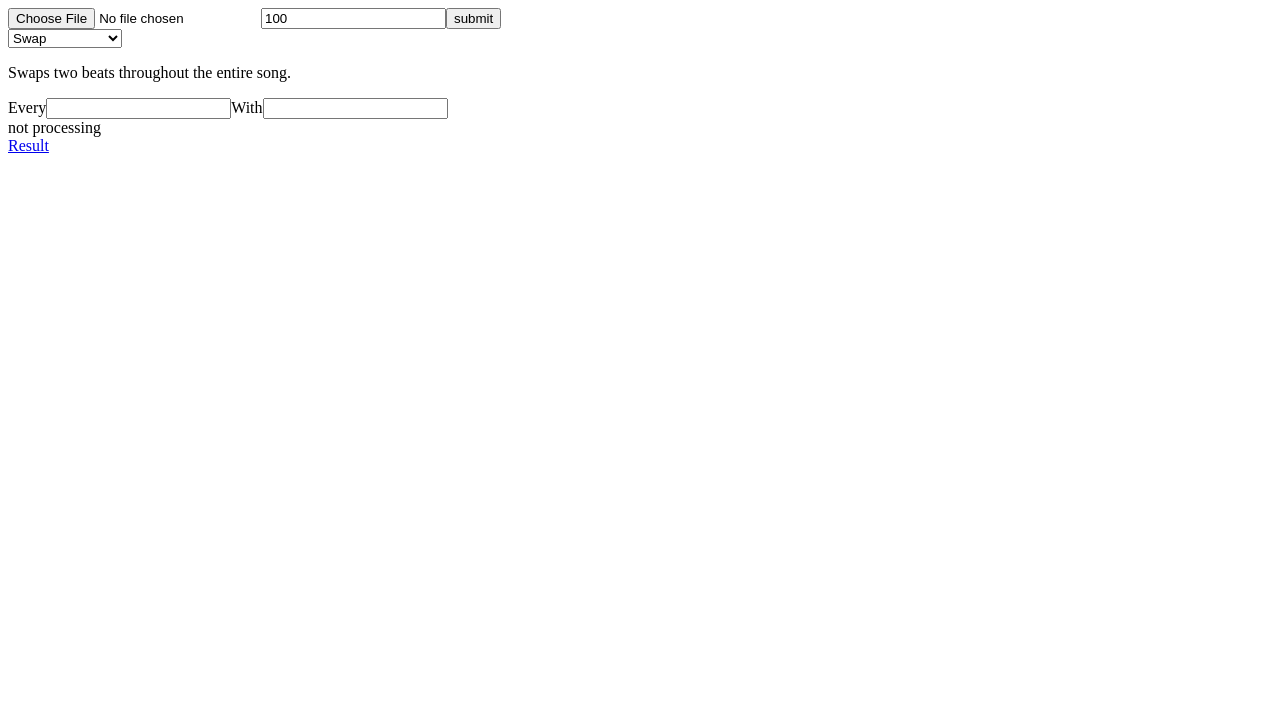
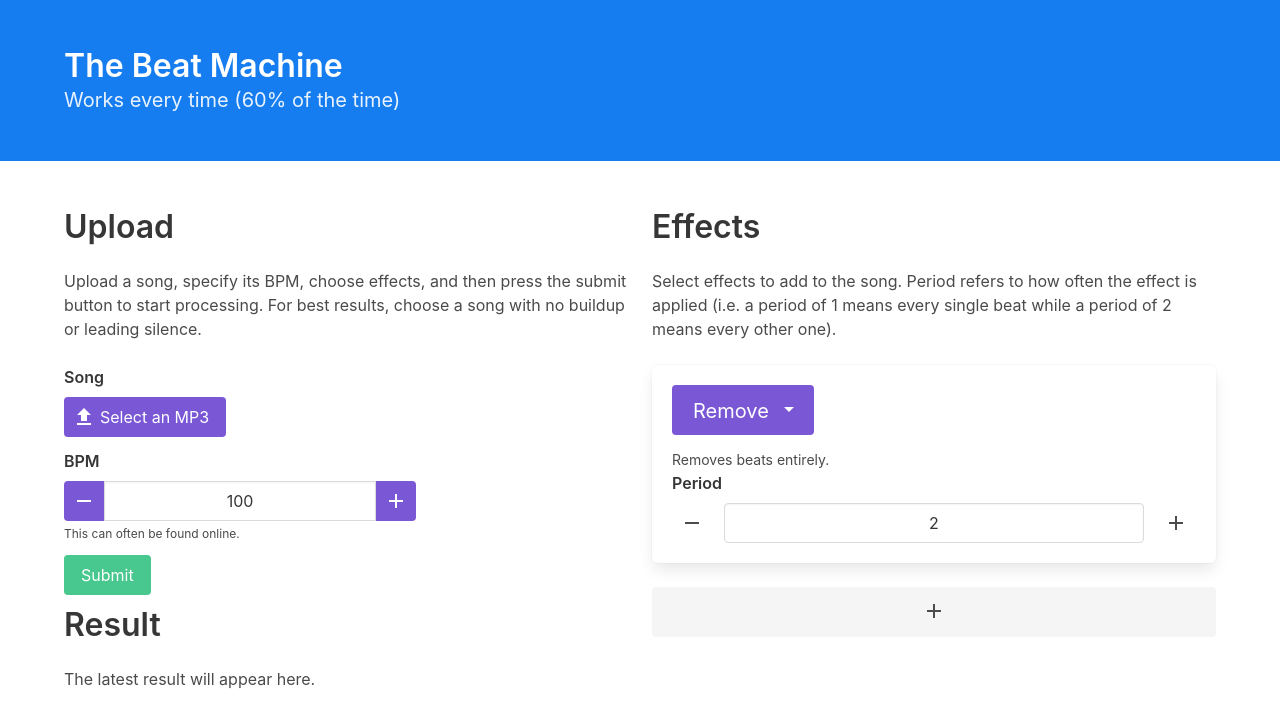
Before and after one commit to beat-machine/beat-webapp, a Vue app: page / in a window 1280 px wide. Shown: the top 726 px of the page. Built offline with nearby package versions, Linux system fonts and the light colour scheme.

Commit message:
Create initial, slightly rough UI

```diff
--- a/package.json
+++ b/package.json
@@ -8,7 +8,9 @@
     "lint": "vue-cli-service lint"
   },
   "dependencies": {
+    "@mdi/font": "^3.6.95",
     "axios": "^0.19.0",
+    "buefy": "^0.7.7",
     "core-js": "^2.6.5",
     "vue": "^2.6.10"
   },
--- a/public/index.html
+++ b/public/index.html
@@ -1,5 +1,6 @@
 <!DOCTYPE html>
 <html lang="en">
+
 <head>
   <meta charset="utf-8">
   <meta http-equiv="X-UA-Compatible" content="IE=edge">
@@ -7,11 +8,14 @@
   <link rel="icon" href="<%= BASE_URL %>favicon.ico">
   <title>beat-webapp</title>
 </head>
+
 <body>
   <noscript>
-      <strong>We're sorry but beat-webapp doesn't work properly without JavaScript enabled. Please enable it to continue.</strong>
+    <strong>We're sorry but beat-webapp doesn't work properly without JavaScript enabled. Please enable it to
+      continue.</strong>
   </noscript>
   <div id="app"></div>
   <!-- built files will be auto injected -->
 </body>
+
 </html>
--- a/src/App.vue
+++ b/src/App.vue
@@ -1,27 +1,88 @@
 <template>
   <div id="app">
-    <div class="upload">
-      <input type="file" accept="audio/mpeg" v-on:change="updateSelectedSong($event)">
-      <input type="number" v-model.number="bpm">
-      <button v-on:click="submitSong()">submit</button>
+    <Banner></Banner>
+    <section class="section">
+      <div class="container">
+        <div class="columns">
+          <div class="column">
+            <h1 class="title">Upload</h1>
+            <p
+              class="content"
+            >Upload a song, specify its BPM, choose effects, and then press the submit button to start processing. For best results, choose a song with no buildup or leading silence.</p>
+            <b-field label="Song">
+              <b-field class="file">
+                <b-upload v-model="song" accept="audio/mpeg">
+                  <a class="button is-primary">
+                    <b-icon icon="upload"></b-icon>
+                    <span>Select an MP3</span>
+                  </a>
+                </b-upload>
+                <span class="file-name" v-if="song">{{ song.name }}</span>
+              </b-field>
+            </b-field>
+            <b-field label="BPM" message="This can often be found online.">
+              <b-numberinput controls-position="compact" v-model.number="bpm"></b-numberinput>
+            </b-field>
+            <b-field>
+              <b-button
+                v-on:click="submitSong()"
+                type="is-success"
+                v-if="!processing && !uploading"
+              >Submit</b-button>
+              <b-button v-else type="is-loading is-success" disabled>Submit</b-button>
+            </b-field>
+            <h1 class="title">Result</h1>
+            <b-notification
+              type="is-danger"
+              v-bind:closable="false"
+              role="alert"
+              v-if="resultError"
+            >{{ resultError }}</b-notification>
+            <template v-if="uploading">
+              <small>Uploading audio</small>
+              <progress class="progress is-dark" v-bind:max="100" v-bind:value="uploadPercentage"></progress>
+            </template>
+            <template v-if="processing">
+              <small>Processing effect {{ progress }} of {{ submittedEffectCount }}</small>
+              <progress
+                class="progress is-primary"
+                v-bind:value="progress"
+                v-bind:max="submittedEffectCount"
+              ></progress>
+            </template>
+            <audio v-bind:src="resultUri" v-if="resultUri" controls type="audio/mpeg" autostart="0"></audio>
+            <p v-else>The latest result will appear here.</p>
           </div>
-    <div class="effects">
-      <EffectSelector
-        v-for="(effect, i) in effects"
-        v-bind:key="i"
-        v-bind:effects="effectDefinitions"
-        ref="effect"
-      ></EffectSelector>
+          <div class="column">
+            <h1 class="title">Effects</h1>
+            <p
+              class="content"
+            >Select effects to add to the song. Period refers to how often the effect is applied (i.e. a period of 1 means every single beat while a period of 2 means every other one).</p>
+            <div class="box" v-for="(effect, i) in effects" v-bind:key="i">
+              <EffectSelector v-bind:effects="effectDefinitions" ref="effect"></EffectSelector>
             </div>
-    <div class="status">
-      <div>{{status}}</div>
-      <a :href="lastResultUri">Result</a>
+            <div class="buttons">
+              <b-button type="is-light is-fullwidth is-medium" v-on:click="effects.push({})">
+                <b-icon icon="plus"></b-icon>
+              </b-button>
+              <b-button
+                type="is-light is-fullwidth is-medium"
+                v-if="effects.length > 1"
+                v-on:click="effects.pop()"
+              >
+                <b-icon icon="minus"></b-icon>
+              </b-button>
             </div>
+          </div>
+        </div>
+      </div>
+    </section>
   </div>
 </template>
 
 <script>
 import axios from "axios";
+import Banner from "./components/Banner.vue";
 import EffectSelector from "./components/EffectSelector.vue";
 import { setInterval, clearInterval } from "timers";
 import effectDefinitions from "./assets/effects.json";
@@ -36,15 +97,24 @@ export default {
       bpm: 100,
       effects: [{}],
       effectDefinitions: effectDefinitions,
-      status: "not processing",
       pollToken: null,
-      lastResultUri: "#"
+      uploading: false,
+      uploadPercentage: 0,
+      processing: false,
+      resultUri: null,
+      resultError: null,
+      progress: 0,
+      submittedEffectCount: 0
     };
   },
   components: {
+    Banner,
     EffectSelector
   },
   computed: {
+    effectCount() {
+      return this.$refs.effect.length;
+    },
     serializedEffects() {
       return this.$refs.effect.map(e => e.serialized);
     },
@@ -61,26 +131,44 @@ export default {
       );
 
       return data;
+    },
+    isProcessing() {
+      return this.pollToken !== null;
     }
   },
   methods: {
-    updateSelectedSong(e) {
-      this.song = e.target.files[0];
-    },
     async submitSong() {
+      if (this.processing) {
+        return;
+      }
+
+      this.resultError = null;
+      this.submittedEffectCount = this.effectCount;
+
       try {
+        this.uploading = true;
+
         let response = await axios.post(
           BASE_URI + "/api/v0/submit",
           this.requestData,
           {
             headers: {
               "Content-Type": "multipart/form-data"
-            }
+            },
+            onUploadProgress: function(event) {
+              this.uploadPercentage = parseInt(
+                Math.round((event.loaded * 100) / event.total)
+              );
+            }.bind(this)
           }
         );
+
         this.startPolling(response.data.status.href);
       } catch (e) {
-        console.warn("that's a shame", e);
+        this.resultError = e;
+        this.$toast.open("An error occurred.");
+      } finally {
+        this.uploading = false;
       }
     },
     startPolling(statusUri) {
@@ -88,20 +176,25 @@ export default {
         clearInterval(this.pollToken);
       }
 
-      this.pollToken = setInterval(
-        async function() {
+      this.processing = true;
+      this.pollToken = setInterval(() => this.poll(statusUri), 3000);
+    },
+    async poll(statusUri) {
       let baseUri = BASE_URI + statusUri;
-          let result = await axios.get(baseUri, { maxRedirects: 0 });
+      let result = await axios.get(baseUri);
 
       if (result.data.state === "SUCCESS") {
-            this.lastResultUri = BASE_URI + result.data.location;
+        this.resultUri = BASE_URI + result.data.location;
+        this.processing = false;
+        this.$toast.open("Finished!");
         clearInterval(this.pollToken);
+      } else if (result.data.state === "PROGRESS") {
+        this.progress = result.data.current_effect;
       } else {
-            console.log(result.data.state);
+        this.error = "An error occurred.";
+        this.processing = false;
+        clearInterval(this.pollToken);
       }
-        }.bind(this),
-        3000
-      );
     }
   }
 };
--- a/src/assets/effects.json
+++ b/src/assets/effects.json
@@ -1,4 +1,17 @@
 [
+    {
+        "id": "remove",
+        "name": "Remove",
+        "description": "Removes beats entirely.",
+        "params": [
+            {
+                "id": "period",
+                "name": "Period",
+                "default": 2,
+                "minimum": 1
+            }
+        ]
+    },
     {
         "id": "swap",
         "name": "Swap",
@@ -6,13 +19,13 @@
         "params": [
             {
                 "id": "x_period",
-                "name": "Every",
+                "name": "First beat",
                 "default": 2,
                 "minimum": 1
             },
             {
                 "id": "y_period",
-                "name": "With",
+                "name": "Second beat",
                 "default": 4,
                 "minimum": 1
             }
@@ -25,20 +38,7 @@
         "params": [
             {
                 "id": "period",
-                "name": "Every",
-                "default": 2,
-                "minimum": 1
-            }
-        ]
-    },
-    {
-        "id": "remove",
-        "name": "Remove",
-        "description": "Removes beats entirely.",
-        "params": [
-            {
-                "id": "period",
-                "name": "Every",
+                "name": "Period",
                 "default": 2,
                 "minimum": 1
             }
@@ -46,18 +46,18 @@
     },
     {
         "id": "repeat",
-        "name": "Repeat N times",
-        "description": "Removes beats entirely.",
+        "name": "Repeat",
+        "description": "Repeats beats a certain number of times.",
         "params": [
             {
                 "id": "period",
-                "name": "Every",
+                "name": "Period",
                 "default": 2,
                 "minimum": 1
             },
             {
                 "id": "times",
-                "name": "N",
+                "name": "Times to repeat",
                 "default": 2,
                 "minimum": 1
             }
@@ -70,7 +70,7 @@
         "params": [
             {
                 "id": "silence",
-                "name": "Every",
+                "name": "Period",
                 "default": 2,
                 "minimum": 1
             }
--- /dev/null
+++ b/src/assets/taglines.json
@@ -0,0 +1,7 @@
+[
+    "...but every single beat is missing",
+    "Destroyer of music",
+    "Topping the charts",
+    "It's experimental, you wouldn't get it",
+    "Works every time (60% of the time)"
+]
--- /dev/null
+++ b/src/components/Banner.vue
@@ -0,0 +1,33 @@
+<template>
+  <section class="hero is-info">
+    <div class="hero-body">
+      <div class="container">
+        <h1 class="title">The Beat Machine</h1>
+        <h2 class="subtitle" v-on:click="chooseTagline()">{{ tagline }}</h2>
+      </div>
+    </div>
+  </section>
+</template>
+
+<script>
+import taglines from "../assets/taglines.json";
+
+export default {
+  data() {
+    return {
+      taglines: taglines,
+      tagline: ""
+    };
+  },
+  methods: {
+    chooseTagline() {
+      this.tagline = this.taglines[
+        Math.floor(Math.random() * this.taglines.length)
+      ];
+    }
+  },
+  created() {
+    this.chooseTagline();
+  }
+};
+</script>
--- a/src/components/EffectSelector.vue
+++ b/src/components/EffectSelector.vue
@@ -1,15 +1,27 @@
 <template>
   <div class="effect-selector">
-    <select v-model="selectedEffectIndex" v-on:change="updateParams()">
-      <option v-for="(effect, i) in effects" v-bind:key="i" :value="i">{{ effect.name }}</option>
-    </select>
-    <p>{{ selectedEffect.description }}</p>
-    <template v-for="(param, i) in selectedEffect.params">
-      <span v-bind:key="i">
-        <label>{{ param.name }}</label>
-        <input type="number" v-model.number="currentParams[param.id]" v-bind:min="param.minimum">
-      </span>
-    </template>
+    <b-field>
+      <b-dropdown v-model="selectedEffectIndex" v-on:change="updateParams()">
+        <b-button type="is-medium is-primary" slot="trigger">
+          <span>{{ selectedEffect.name }}</span>
+          <b-icon icon="menu-down"></b-icon>
+        </b-button>
+        <b-dropdown-item v-for="(effect, i) in effects" v-bind:key="i" v-bind:value="i">
+          <h2>{{ effect.name }}</h2>
+          <small>{{ effect.description }}</small>
+        </b-dropdown-item>
+      </b-dropdown>
+    </b-field>
+    <small>{{ selectedEffect.description }}</small>
+    <div class="container">
+      <b-field v-for="(param, i) in selectedEffect.params" v-bind:label="param.name" v-bind:key="i">
+        <b-numberinput
+          type="is-text"
+          v-model.number="currentParams[param.id]"
+          v-bind:min="param.minimum"
+        ></b-numberinput>
+      </b-field>
+    </div>
   </div>
 </template>
 
@@ -36,11 +48,16 @@ export default {
     updateParams() {
       this.currentParams = {};
       for (let x of this.selectedEffect.params) {
-        this.currentParams[x.id] = x.value;
+        this.currentParams[x.id] = x.default;
       }
     }
   },
-  created: function() {
+  watch: {
+    selectedEffectIndex() {
+      this.updateParams();
+    }
+  },
+  created() {
     this.updateParams();
   }
 };
--- a/src/main.js
+++ b/src/main.js
@@ -1,7 +1,13 @@
 import Vue from 'vue'
 import App from './App.vue'
 
+import Buefy from 'buefy'
+import 'buefy/dist/buefy.css'
+
+import '@mdi/font/css/materialdesignicons.css'
+
 Vue.config.productionTip = false
+Vue.use(Buefy)
 
 new Vue({
   render: h => h(App),
```
Also changed, not shown: 1 other file (tests, documents, lock files or other folders). Lines whose indentation alone changed are shown as unchanged.
